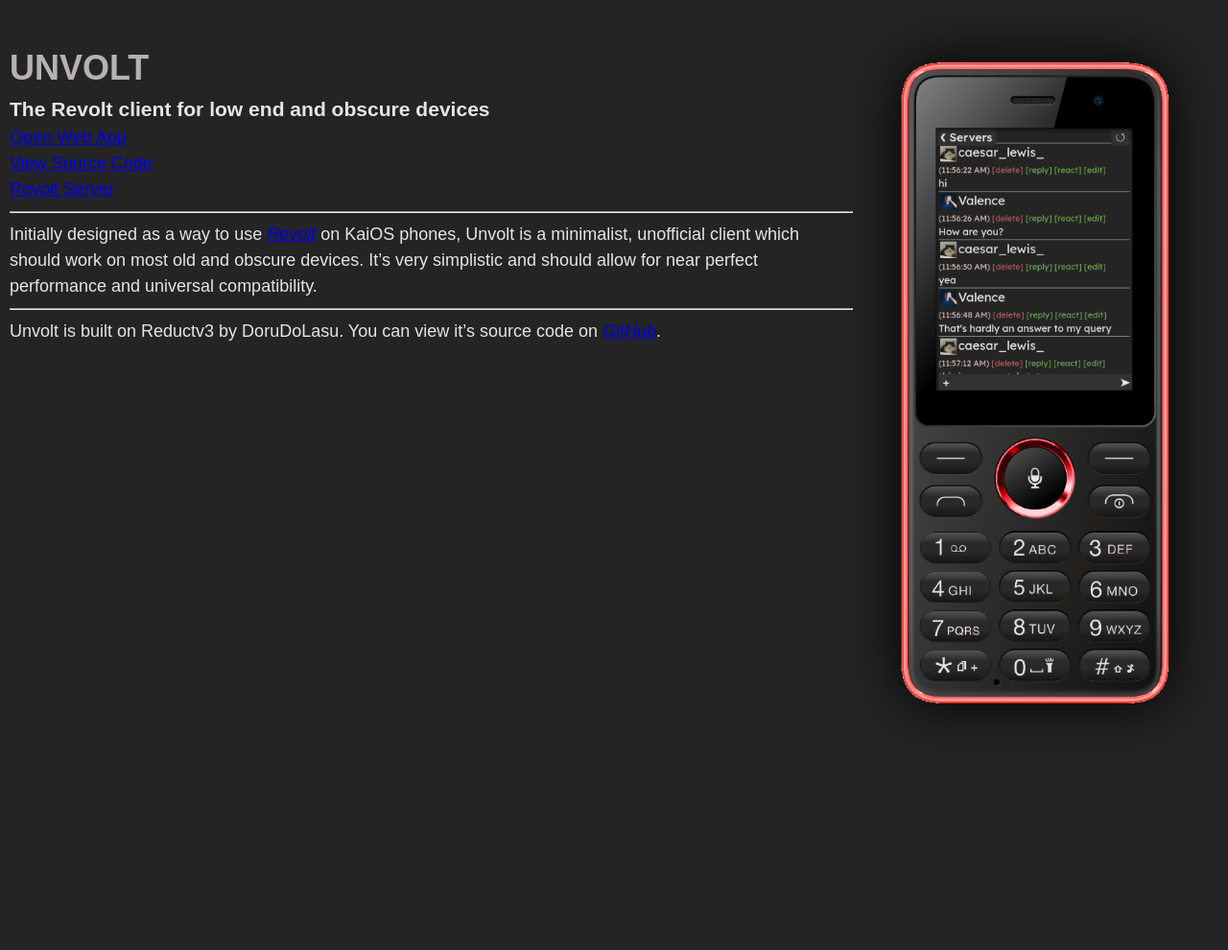
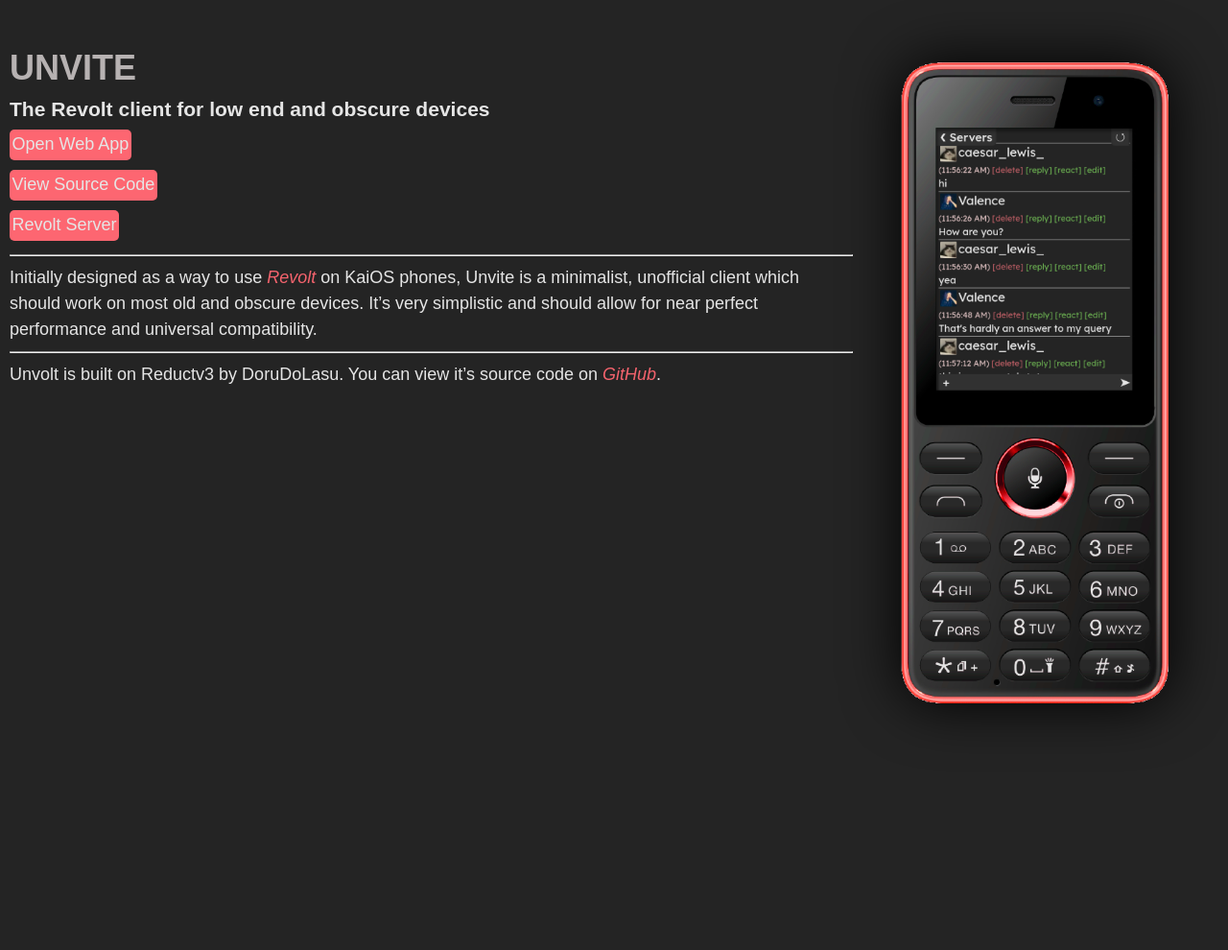
Before and after one commit to DeclanChidlow/Unvite, a Jekyll site: the page built from index.md, in a window 1280 px wide. Shown: the whole page at 96% size. Built offline with Jekyll 4.4.1, drawn with Linux system fonts in a browser that asks for light colours.

Commit message:
Cleaning

```diff
--- a/_sass/Old/_buttons.scss
+++ /dev/null
@@ -1,67 +0,0 @@
-button, input, select {
-	color: #e5e5e5;
-	background: #313131;
-	border: none;
-	font-size: 20px;
-}
-
-button {
-	margin-right: 4px;
-}
-
-button#ok {
-	background: #fd6671;
-	margin: 0;
-}
-
-button#server {
-	position: fixed;
-	top: 0;
-	left: 0;
-	border: 1px solid #2d2d2d;
-	border-bottom-right-radius: 5px;
-}
-
-input#a {
-	font-size: 14.5px;
-	min-width: 40%;
-}
-
-input#token, button#token {
-	width: 100%;
-}
-
-button#token {
-	background: #fd6671;
-}
-
-button#gett {
-	position: fixed;
-	top: 0;
-	right: 0;
-	border: 1px solid #2d2d2d;
-	border-bottom-left-radius: 5px;
-}
-
-div#allcontrols {
-	position: fixed;
-	bottom: 0px;
-	background: #313131;
-	width: 100%;
-}
-
-button#attach, button#send {
-	margin: 0;
-}
-
-/* For tiny screens */
-@media only screen and
-(max-width : 240px) {
-	button, input, select {
-		font-size: 14px;
-	}
-	input#a {
-	width: 70%;
-	min-width: none;
-}
-}
--- a/_sass/Old/_header.scss
+++ /dev/null
@@ -1,62 +0,0 @@
-header {
-    padding: 3px;
-    font-size: 45px;
-    text-align: center;
-}
-
-h1 {
-    margin: 0px;
-    color: #b7b2b2;
-}
-
-h2#newm {
-    margin: 0px;
-}
-
-h2 {
-    margin: 0px;
-    color: #b7b2b2;
-}
-
-h4#extras {
-    color: #efefef;
-}
-
-h3#channelname {
-    margin: 0px;
-    margin-left: 20px;
-}
-
-h4#logo2 {
-    margin: 0px;
-    background-color: #848484;
-    display: inline-block;
-}
-
-h5#content {
-	font-size: 15px;
-	margin: 2px 0;
-    color: #eaeaea;
-    font-weight: normal;
-}
-
-h5#embedd {
-	font-size: 15px;
-	border: 1px solid;
-	border-radius: 2px;
-	padding: 2px;
-	background: #363636;
-}
-
-h5#filename {
-    margin: 0px;
-    color: #989898;
-}
-
-/* For tiny screens */
-@media only screen and
-(max-width : 240px) {
-	h5#content, h5#embedd {
-	font-size: 12px;
-}
-}
--- a/_sass/Old/_images.scss
+++ /dev/null
@@ -1,37 +0,0 @@
-img.embed, video {
-    width: 50%;
-    height: auto;
-}
-
-img.banner {
-    max-height: 20vw;
-    max-width: 60vw;
-}
-
-img.pfp {
-    padding: 2px;
-    height: 35px;
-    width: 35px;
-    display: table-cell;
-    vertical-align: middle;
-    border: 0px solid;
-	border-radius: 3px;
-}
-
-img#emoji {
-    height: 32px;
-    max-width: 32px;
-}
-
-/* For tiny screens */
-@media only screen and
-(max-width : 240px) {
-	img.pfp {
-	height: 20px;
-	width: 20px;
-}
-img.embed, video {
-    width: 100%;
-    height: auto;
-}
-}
--- a/_sass/Old/_landing.scss
+++ /dev/null
@@ -1,48 +0,0 @@
-body {
-    margin: 0;
-    font-family: Lexend Deca, sans-serif;
-    color: #e5e5e5;
-    background-color: #242424;
-    padding: 10px;
-    font-size: 20px;
-    margin-bottom: 25px;
-    text-align: justify;
-}
-
-img {
-	float: right;
-	max-height: 80vh;
-	filter: drop-shadow(0 0 30px black);
-}
-
-a, a:link, a:visited, a:active {
-	color: inherit;
-	text-decoration: none;
-}
-
-a#button {
-	padding: 4px;
-	border: 0px solid;
-	border-radius: 5px;
-	background: #fd6671;
-}
-
-a:hover#button {
-	background: #ff424f;
-}
-
-/* For smaller screens */
-@media only screen and
-(max-width: 324px) {
-	img {
-	display: none;
-}
-}
-
-/* For smaller screens */
-@media only screen and
-(max-height: 460px) {
-	img {
-	display: none;
-}
-}
--- a/_sass/Old/_links.scss
+++ /dev/null
@@ -1,19 +0,0 @@
- /* unvisited link */
-a:link {
-  color: #cdd6f4;
-}
-
-/* visited link */
-a:visited {
-  color: #cdd6f4;
-}
-
-/* mouse over link */
-a:hover {
-  filter: brightness(80%);
-}
-
-/* selected link */
-a:active {
-  filter: brightness(80%);
-}
--- a/_sass/Old/_universal.scss
+++ /dev/null
@@ -1,147 +0,0 @@
-body {
-    margin: 0;
-    font-family: Lexend Deca, sans-serif;
-    color: #e5e5e5;
-    background-color: #242424;
-    padding: 10px;
-    font-size: 12px;
-    margin-bottom: 25px;
-}
-
-html {
-	margin-top: 25px;
-}
-
-p {
-	font-size: 15px;
-}
-
-messages {
-	background: red;
-}
-
-span {
-	font-size: 15px;
-}
-
-span.author {
-	font-size: 18px;
-	display: table;
-	width: 100%;
-	border-top: thin solid #848484;
-    color: #eaeaea;
-    align-items: center;
-}
-
-span.system {
-    margin-left: 5px;
-    color: purple;
-    border-style: dotted;
-}
-
-span.maskedauthor {
-	font-size: 18px;
-	display: table;
-	width: 100%;
-	border-top: thin solid #848484;
-    color: #ff6d6c;
-    align-items: center;
-}
-
-	span.deleto, span.replyto, span.timeclas {
-    font-size: 15px;
-}
-
-span.deleto {
-    color: #bb5f66;
-}
-
-span.replyto {
-    color: #6dae56;
-}
-
-span.timeclas {
-    color: #dabebe;
-}
-
-label {
-    color: #ffffff;
-}
-
-span#wsconnection {
-}
-
-span#reactcont {
-    padding-left: 10px;
-    padding-right: 10px;
-    margin-top: -10px;
-    border: 2px solid #660909;
-    border-radius: 30%;
-    background-color: #332c29;
-}
-
-span#reactcount {
-    color: #989898;
-}
-
-#react {
-    height: 24px;
-    max-width: 24px;
-}
-
-span#emoji {
-    color: #989898;
-    border-style: dotted;
-}
-
-a {
-    color: #fd6671;
-}
-
-#embedd {
-    color: white;
-    border: 10px solid #757575;
-    margin: 0px;
-}
-
-div#messages {
-    overflow-y: scroll;
-    overflow-x: hidden;
-    margin-right: 5vw;
-    background-color: #242424;
-    width: 100%;
-}
-
-div#typing {
-    color: #989898;
-}
-
-div#replyingto {
-    color: #989898;
-}
-
-/* For small screens */
-@media only screen and
-(max-width : 340px) {
-	span.deleto, span.replyto, span.timeclas {
-    font-size: 15px;
-}
-}
-
-
-/* For tiny screens */
-@media only screen and
-(max-width : 240px) {
-	body {
-	padding: 3px;
-}
-	span {
-	font-size: inherit;
-}
-	span.deleto, span.replyto, span.timeclas {
-    font-size: 10px;
-}
-	span.author, span.maskedauthor {
-	font-size: 15px;
-	}
-}
--- a/_sass/_input.scss
+++ b/_sass/_input.scss
@@ -1,7 +1,16 @@
-button, input, select {
+button, input, select, a#button {
 	color: #e5e5e5;
 	background: #313131;
 	border: none;
+}
+
+a#button {
+	background: #fd6671;
+	display: inline-block;
+	padding: 2.5px;
+	margin: 5px 0;
+	border: 0px solid;
+	border-radius: 5px;
 }
 
 select {
--- a/_sass/_messages.scss
+++ b/_sass/_messages.scss
@@ -39,6 +39,11 @@
 	margin-right: 3px;
 }
 
+a {
+	color: #f4636d;
+	text-decoration: none;
+}
+
 
 /* For tiny screens */
 @media only screen and
--- a/index.md
+++ b/index.md
@@ -5,19 +5,19 @@
 
 <img src="assets/KaiOS-phone.png" id="landingphone" alt="Unvolt on a KaiOS Phone">
 
-# UNVOLT
+# UNVITE
 
 ### The Revolt client for low end and obscure devices
 
 <a id="button" href="app">Open Web App</a>
 
-<a id="button" href="https://github.com/DeclanChidlow/unvolt">View Source Code</a>
+<a id="button" href="https://github.com/DeclanChidlow/unvite">View Source Code</a>
 
 <a id="button" href="https://rvlt.gg/c2RgkaxY">Revolt Server</a>
 
 ---
 
-Initially designed as a way to use *[Revolt](https://revolt.chat)* on KaiOS phones, Unvolt is a minimalist, unofficial client which should work on most old and obscure devices. It's very simplistic and should allow for near perfect performance and universal compatibility.
+Initially designed as a way to use *[Revolt](https://revolt.chat)* on KaiOS phones, Unvite is a minimalist, unofficial client which should work on most old and obscure devices. It's very simplistic and should allow for near perfect performance and universal compatibility.
 
 ---
 
```
